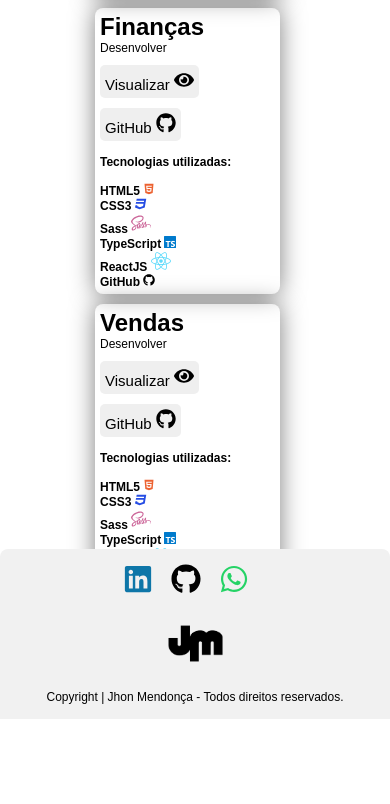
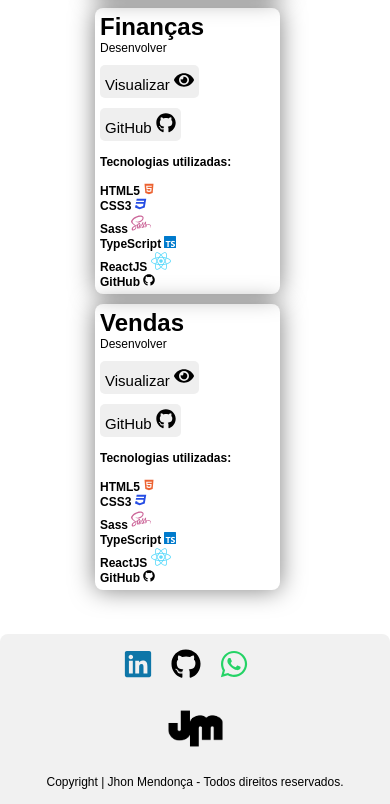
Before and after one commit to jhondharkyson520/portifolio, a React (Vite) app: page / in a window 390 px wide. Shown: the part 1737-2541 px from the top of the page. Before the commit the page ends 2456 px from the top, so only its background shows below. Built offline with nearby package versions, Linux system fonts and the light colour scheme.

Commit message:
Responsividade

```diff
--- a/src/App.css
+++ b/src/App.css
@@ -315,7 +315,7 @@
       width: 100%;
       bottom: 0;
       left: 0;
-      transform: translateY(calc(550%));
+      transform: translateY(calc(600%));
 
     }
 
```
